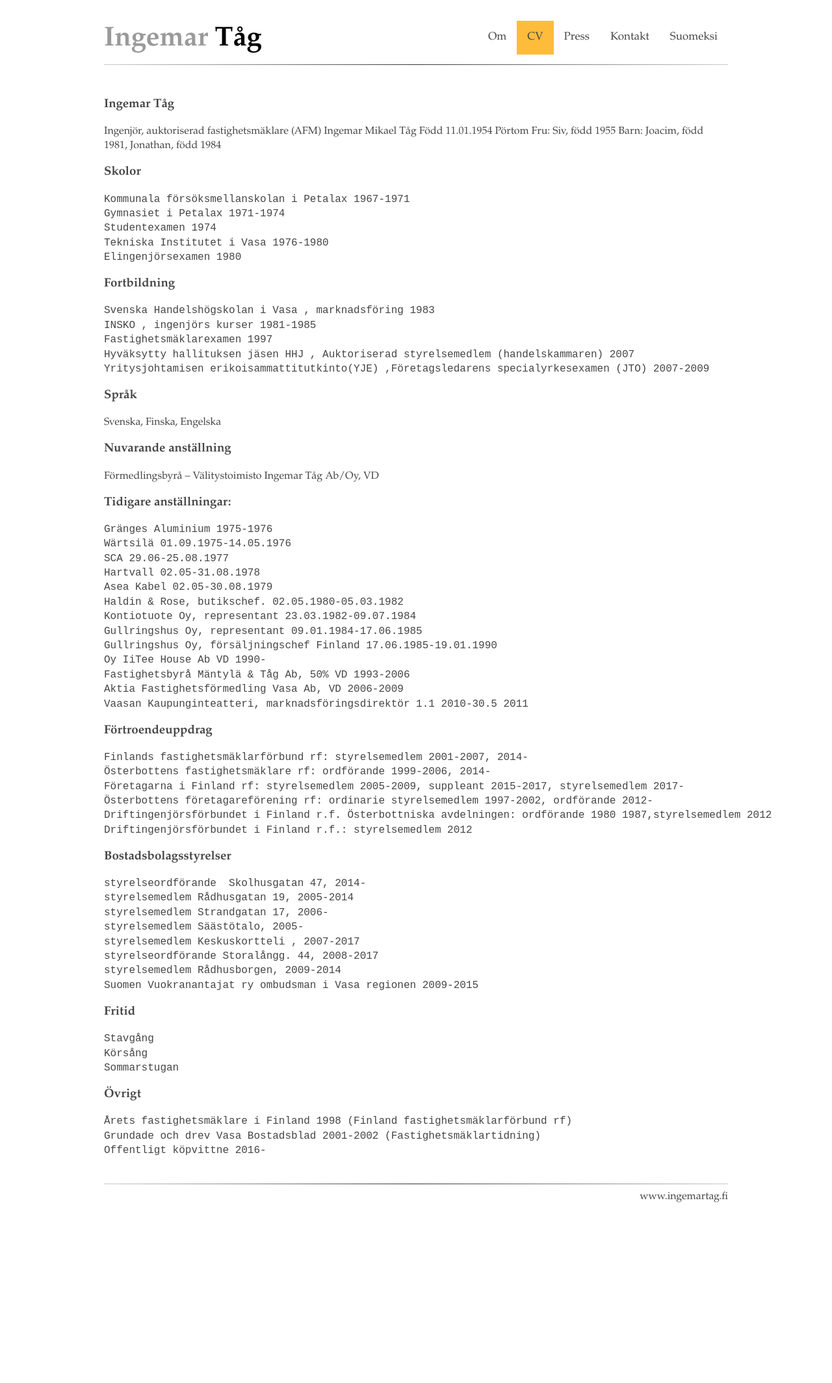
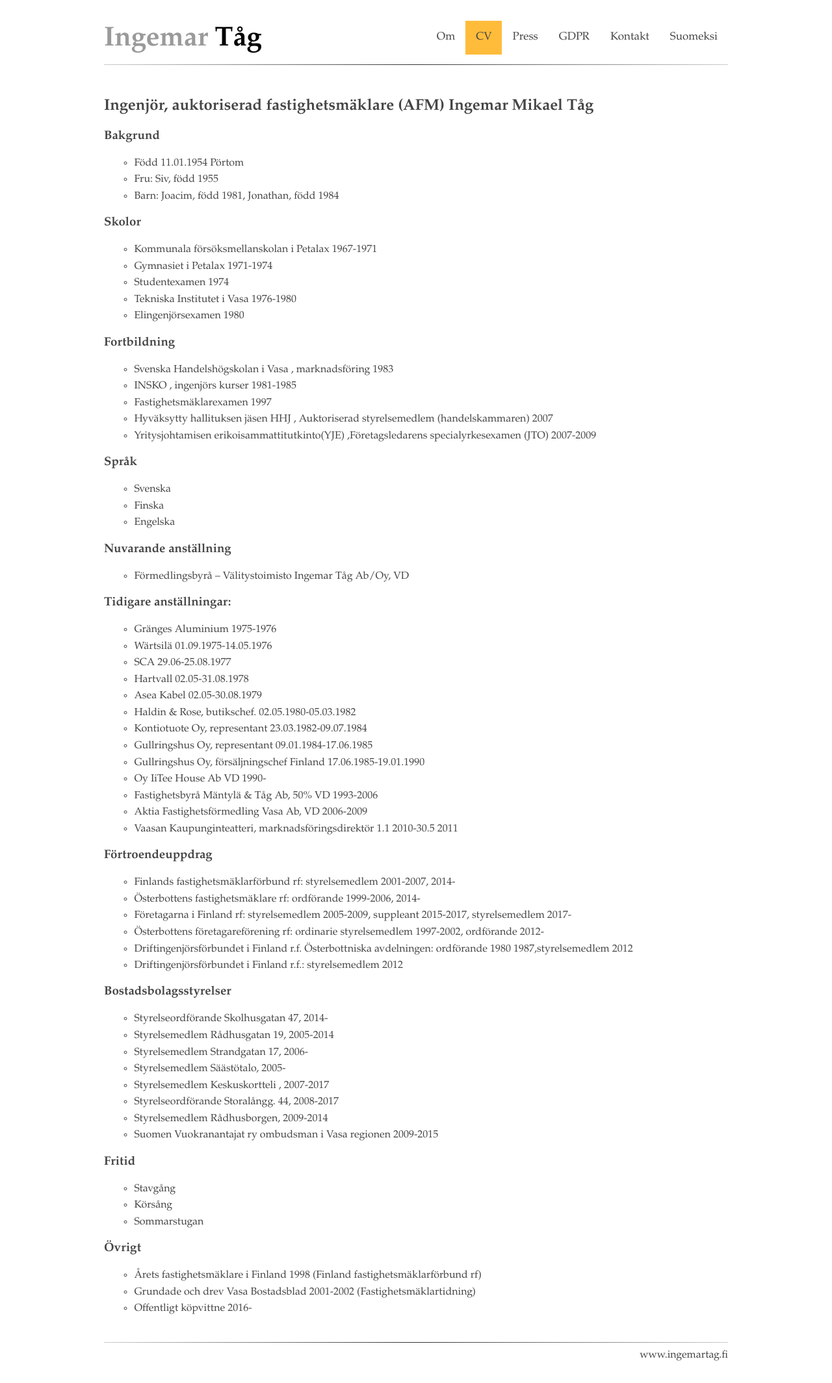
Before and after one commit to ingemartag/ingemartag.github.io, a Jekyll site: the page built from sv/cv.md, in a window 1280 px wide. Shown: the whole page at 65% size. Built offline with Jekyll 4.4.1, drawn with Linux system fonts in a browser that asks for light colours; before the commit the page ends 1886 px from its top, so only the background shows below that.

Commit message:
First swedish draft

```diff
--- a/_data/sv_navigation.yml
+++ b/_data/sv_navigation.yml
@@ -4,6 +4,8 @@
   link: /sv/cv.html
 - name: Press
   link: /sv/press.html
+- name: GDPR
+  link: /sv/gdpr.html
 - name: Kontakt
   link: /sv/contact.html
 - name: Suomeksi
--- a/assets/css/style.css
+++ b/assets/css/style.css
@@ -35,7 +35,7 @@ h1,h2,h3 { line-height:1.2;}
 
 /* unvisited link */
 a:link {
-  color: #0051c9;
+  color: rgb(255, 188, 59);
   text-decoration: underline;
 }
 
--- a/sv/cv.md
+++ b/sv/cv.md
@@ -3,81 +3,76 @@ title: Contact
 layout: sv_default
 ---
 
-### Ingemar Tåg
+## Ingenjör, auktoriserad fastighetsmäklare (AFM) Ingemar Mikael Tåg
 
-Ingenjör, auktoriserad fastighetsmäklare (AFM) Ingemar Mikael Tåg
-Född 11.01.1954 Pörtom
-Fru: Siv, född 1955
-Barn: Joacim, född 1981, Jonathan, född 1984
+### Bakgrund
+* Född 11.01.1954 Pörtom<br>
+* Fru: Siv, född 1955<br>
+* Barn: Joacim, född 1981, Jonathan, född 1984
 
 ### Skolor
-
-    Kommunala försöksmellanskolan i Petalax 1967-1971
-    Gymnasiet i Petalax 1971-1974
-    Studentexamen 1974
-    Tekniska Institutet i Vasa 1976-1980
-    Elingenjörsexamen 1980
+* Kommunala försöksmellanskolan i Petalax 1967-1971
+* Gymnasiet i Petalax 1971-1974
+* Studentexamen 1974
+* Tekniska Institutet i Vasa 1976-1980
+* Elingenjörsexamen 1980
 
 ### Fortbildning
-
-    Svenska Handelshögskolan i Vasa , marknadsföring 1983
-    INSKO , ingenjörs kurser 1981-1985
-    Fastighetsmäklarexamen 1997
-    Hyväksytty hallituksen jäsen HHJ , Auktoriserad styrelsemedlem (handelskammaren) 2007
-    Yritysjohtamisen erikoisammattitutkinto(YJE) ,Företagsledarens specialyrkesexamen (JTO) 2007-2009
+* Svenska Handelshögskolan i Vasa , marknadsföring 1983
+* INSKO , ingenjörs kurser 1981-1985
+* Fastighetsmäklarexamen 1997
+* Hyväksytty hallituksen jäsen HHJ , Auktoriserad styrelsemedlem (handelskammaren) 2007
+* Yritysjohtamisen erikoisammattitutkinto(YJE) ,Företagsledarens specialyrkesexamen (JTO) 2007-2009
 
 ### Språk
-
-Svenska, Finska, Engelska
+* Svenska
+* Finska
+* Engelska
 
 ### Nuvarande anställning
-
-Förmedlingsbyrå – Välitystoimisto Ingemar Tåg Ab/Oy, VD
+* Förmedlingsbyrå – Välitystoimisto Ingemar Tåg Ab/Oy, VD
 
 ### Tidigare anställningar:
-
-    Gränges Aluminium 1975-1976
-    Wärtsilä 01.09.1975-14.05.1976
-    SCA 29.06-25.08.1977
-    Hartvall 02.05-31.08.1978
-    Asea Kabel 02.05-30.08.1979
-    Haldin & Rose, butikschef. 02.05.1980-05.03.1982
-    Kontiotuote Oy, representant 23.03.1982-09.07.1984
-    Gullringshus Oy, representant 09.01.1984-17.06.1985
-    Gullringshus Oy, försäljningschef Finland 17.06.1985-19.01.1990
-    Oy IiTee House Ab VD 1990-
-    Fastighetsbyrå Mäntylä & Tåg Ab, 50% VD 1993-2006
-    Aktia Fastighetsförmedling Vasa Ab, VD 2006-2009
-    Vaasan Kaupunginteatteri, marknadsföringsdirektör 1.1 2010-30.5 2011
+* Gränges Aluminium 1975-1976
+*     Wärtsilä 01.09.1975-14.05.1976
+*     SCA 29.06-25.08.1977
+*     Hartvall 02.05-31.08.1978
+*     Asea Kabel 02.05-30.08.1979
+*     Haldin & Rose, butikschef. 02.05.1980-05.03.1982
+*     Kontiotuote Oy, representant 23.03.1982-09.07.1984
+*     Gullringshus Oy, representant 09.01.1984-17.06.1985
+*     Gullringshus Oy, försäljningschef Finland 17.06.1985-19.01.1990
+*     Oy IiTee House Ab VD 1990-
+*     Fastighetsbyrå Mäntylä & Tåg Ab, 50% VD 1993-2006
+*     Aktia Fastighetsförmedling Vasa Ab, VD 2006-2009
+*     Vaasan Kaupunginteatteri, marknadsföringsdirektör 1.1 2010-30.5 2011
 
 ### Förtroendeuppdrag
 
-    Finlands fastighetsmäklarförbund rf: styrelsemedlem 2001-2007, 2014-
-    Österbottens fastighetsmäklare rf: ordförande 1999-2006, 2014-
-    Företagarna i Finland rf: styrelsemedlem 2005-2009, suppleant 2015-2017, styrelsemedlem 2017-
-    Österbottens företagareförening rf: ordinarie styrelsemedlem 1997-2002, ordförande 2012-
-    Driftingenjörsförbundet i Finland r.f. Österbottniska avdelningen: ordförande 1980 1987,styrelsemedlem 2012
-    Driftingenjörsförbundet i Finland r.f.: styrelsemedlem 2012
+*     Finlands fastighetsmäklarförbund rf: styrelsemedlem 2001-2007, 2014-
+*     Österbottens fastighetsmäklare rf: ordförande 1999-2006, 2014-
+*     Företagarna i Finland rf: styrelsemedlem 2005-2009, suppleant 2015-2017, styrelsemedlem 2017-
+*     Österbottens företagareförening rf: ordinarie styrelsemedlem 1997-2002, ordförande 2012-
+*     Driftingenjörsförbundet i Finland r.f. Österbottniska avdelningen: ordförande 1980 1987,styrelsemedlem 2012
+*     Driftingenjörsförbundet i Finland r.f.: styrelsemedlem 2012
 
 ### Bostadsbolagsstyrelser
 
-    styrelseordförande  Skolhusgatan 47, 2014-
-    styrelsemedlem Rådhusgatan 19, 2005-2014
-    styrelsemedlem Strandgatan 17, 2006-
-    styrelsemedlem Säästötalo, 2005-
-    styrelsemedlem Keskuskortteli , 2007-2017
-    styrelseordförande Storalångg. 44, 2008-2017
-    styrelsemedlem Rådhusborgen, 2009-2014
-    Suomen Vuokranantajat ry ombudsman i Vasa regionen 2009-2015
+*     Styrelseordförande  Skolhusgatan 47, 2014-
+*     Styrelsemedlem Rådhusgatan 19, 2005-2014
+*     Styrelsemedlem Strandgatan 17, 2006-
+*     Styrelsemedlem Säästötalo, 2005-
+*     Styrelsemedlem Keskuskortteli , 2007-2017
+*     Styrelseordförande Storalångg. 44, 2008-2017
+*     Styrelsemedlem Rådhusborgen, 2009-2014
+*     Suomen Vuokranantajat ry ombudsman i Vasa regionen 2009-2015
 
 ### Fritid
-
-    Stavgång
-    Körsång
-    Sommarstugan
+* Stavgång
+* Körsång
+* Sommarstugan
 
 ### Övrigt
-
-    Årets fastighetsmäklare i Finland 1998 (Finland fastighetsmäklarförbund rf)
-    Grundade och drev Vasa Bostadsblad 2001-2002 (Fastighetsmäklartidning)
-    Offentligt köpvittne 2016-
+* Årets fastighetsmäklare i Finland 1998 (Finland fastighetsmäklarförbund rf)
+* Grundade och drev Vasa Bostadsblad 2001-2002 (Fastighetsmäklartidning)
+* Offentligt köpvittne 2016-
```
Also changed, not shown: sv/contact.md (+11 -11 lines), sv/gdpr.md (added, +282 -0 lines), sv/index.md (+8 -8 lines).
